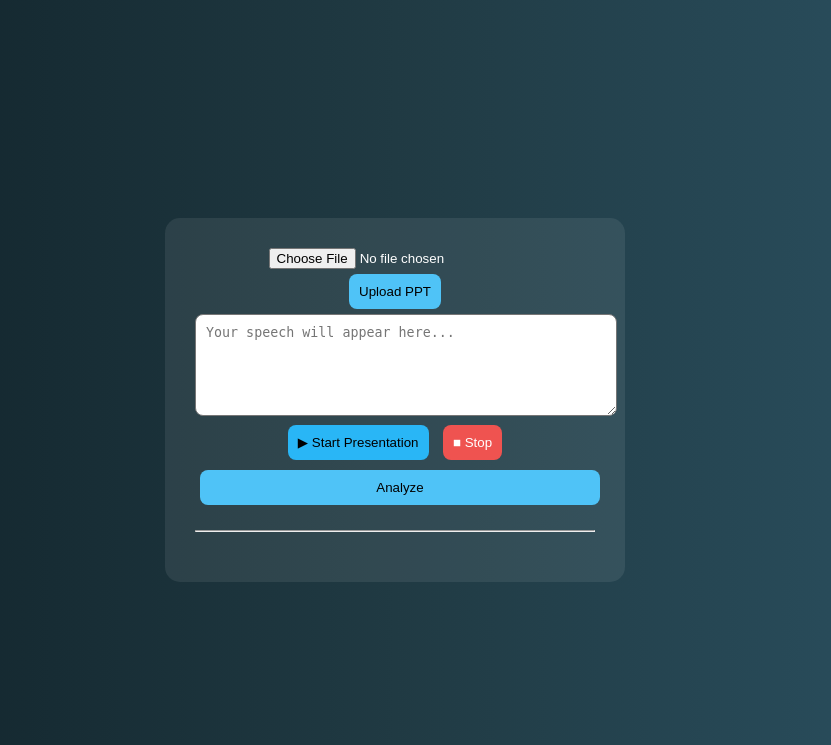
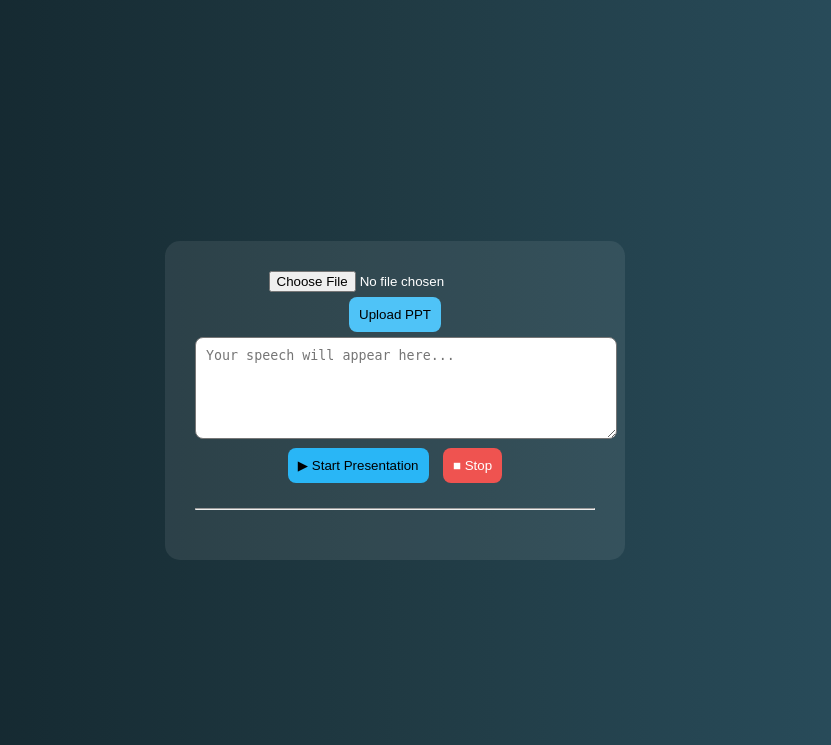
Before and after one commit to ejjigirikavya/TalkTrackAI, a Flask app: page /dashboard in a window 1280 px wide. Shown: the top 745 px of the page, without its empty margins (245-1076 px from the left). Run offline with Flask 3, Linux system fonts and the light colour scheme.

Commit message:
Update dashboard.html

```diff
--- a/templates/dashboard.html
+++ b/templates/dashboard.html
@@ -37,7 +37,6 @@ button {
 .upload { background:#4fc3f7; }
 .start { background:#29b6f6; }
 .stop { background:#ef5350; color:white; }
-.analyze { background:#4fc3f7; width:100%; }
 
 textarea {
     width:100%;
@@ -58,11 +57,13 @@ hr { margin:20px 0; }
 <div class="container">
 <div class="card">
 
+<!-- Upload -->
 <form action="/upload" method="POST" enctype="multipart/form-data">
 <input type="file" name="ppt" required><br>
 <button class="upload">Upload PPT</button>
 </form>
 
+<!-- Speech -->
 <textarea id="speechText" placeholder="Your speech will appear here..."></textarea>
 
 <br>
@@ -70,9 +71,9 @@ hr { margin:20px 0; }
 <button class="start" onclick="startSpeech()">▶ Start Presentation</button>
 <button class="stop" onclick="stopSpeech()">■ Stop</button>
 
-<form action="/analyze" method="POST" onsubmit="setText()">
+<!-- 🔥 Hidden Analyze Form -->
+<form id="analyzeForm" action="/analyze" method="POST">
 <input type="hidden" name="text" id="hiddenText">
-<button class="analyze">Analyze</button>
 </form>
 
 <hr>
@@ -111,6 +112,7 @@ hr { margin:20px 0; }
 <script>
 let recognition;
 
+// START
 function startSpeech() {
     recognition = new webkitSpeechRecognition();
     recognition.continuous = true;
@@ -126,13 +128,17 @@ function startSpeech() {
     recognition.start();
 }
 
+// 🔥 STOP + AUTO ANALYZE
 function stopSpeech() {
-    recognition.stop();
-}
+    if (recognition) recognition.stop();
 
-function setText() {
-    document.getElementById("hiddenText").value =
-        document.getElementById("speechText").value;
+    // wait a bit for last speech chunk
+    setTimeout(() => {
+        document.getElementById("hiddenText").value =
+            document.getElementById("speechText").value;
+
+        document.getElementById("analyzeForm").submit();
+    }, 500);
 }
 </script>
 
```
